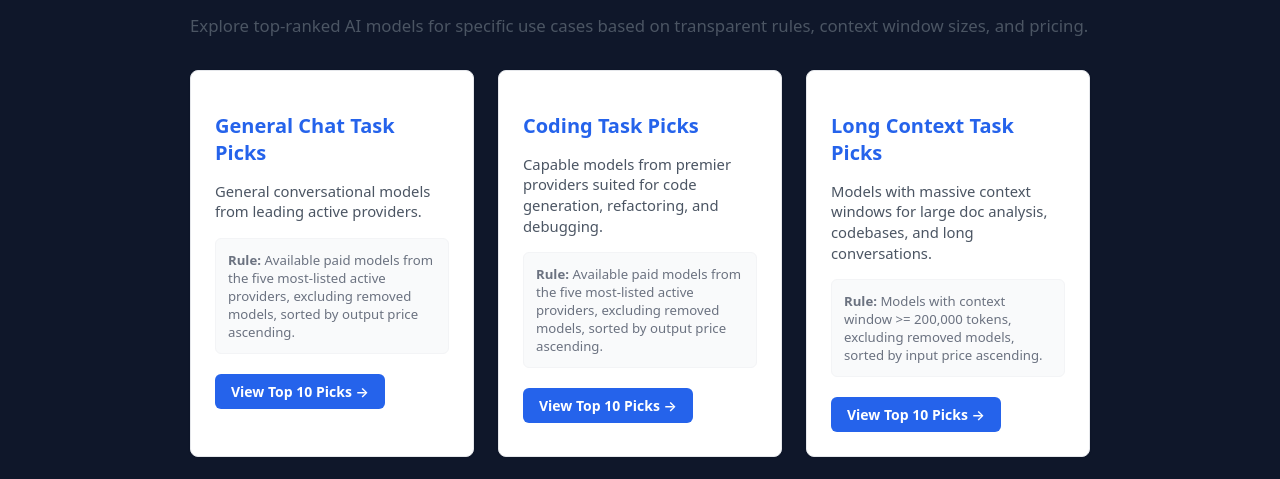
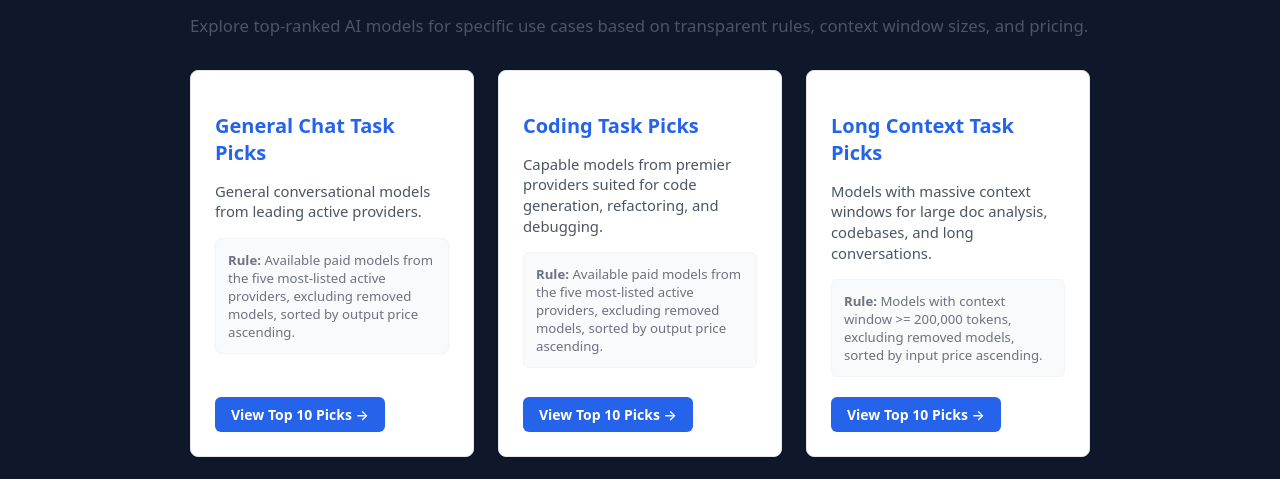
Before and after one commit to homezloco/modelright, a Next.js app: page /pick in a window 1280 px wide. Shown: the part 196-675 px from the top of the page. Built offline with nearby package versions, Linux system fonts and the light colour scheme; no server answers; the database is empty.

Commit message:
fix(q-0028): fix CSS property name in pick page

```diff
--- a/src/app/pick/page.tsx
+++ b/src/app/pick/page.tsx
@@ -32,7 +32,7 @@ export default function PickIndexPage() {
                 boxShadow: '0 1px 3px rgba(0,0,0,0.05)',
                 display: 'flex',
                 flexDirection: 'column',
-                justify: 'space-between',
+                justifyContent: 'space-between',
               }}
             >
               <div>
```
